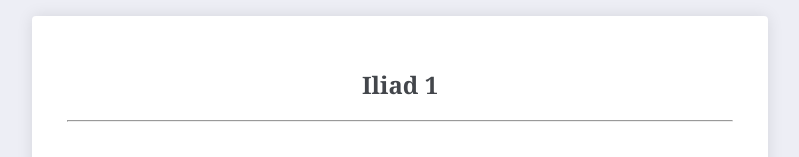
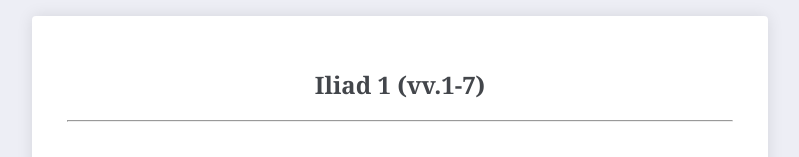
Before and after one commit to AmazingRecordingStudios/Greek102, a plain HTML site: page Text/Iliad01.html in a window 1280 px wide. Shown: the top 157 px of the page, without its empty margins (240-1039 px from the left). Drawn offline with Linux system fonts and the light colour scheme.

Commit message:
Updated titles

```diff
--- a/Text/Iliad01.html
+++ b/Text/Iliad01.html
@@ -3,7 +3,7 @@
 
 <html xmlns="http://www.w3.org/1999/xhtml" xmlns:epub="http://www.idpf.org/2007/ops">
 <head>
-  <title>Iliad 1</title>
+  <title>Iliad 1 (vv.1-7)</title>
 
 	<script src="../Misc/playback.js"></script>
 
@@ -21,7 +21,7 @@
 <div id="content">
 
 			<h1 class="title">
-				Iliad 1
+				Iliad 1 (vv.1-7)
 			</h1>
 
       <hr/>
```
Also changed, not shown: Text/Iliad02.html (+1 -1 lines).
